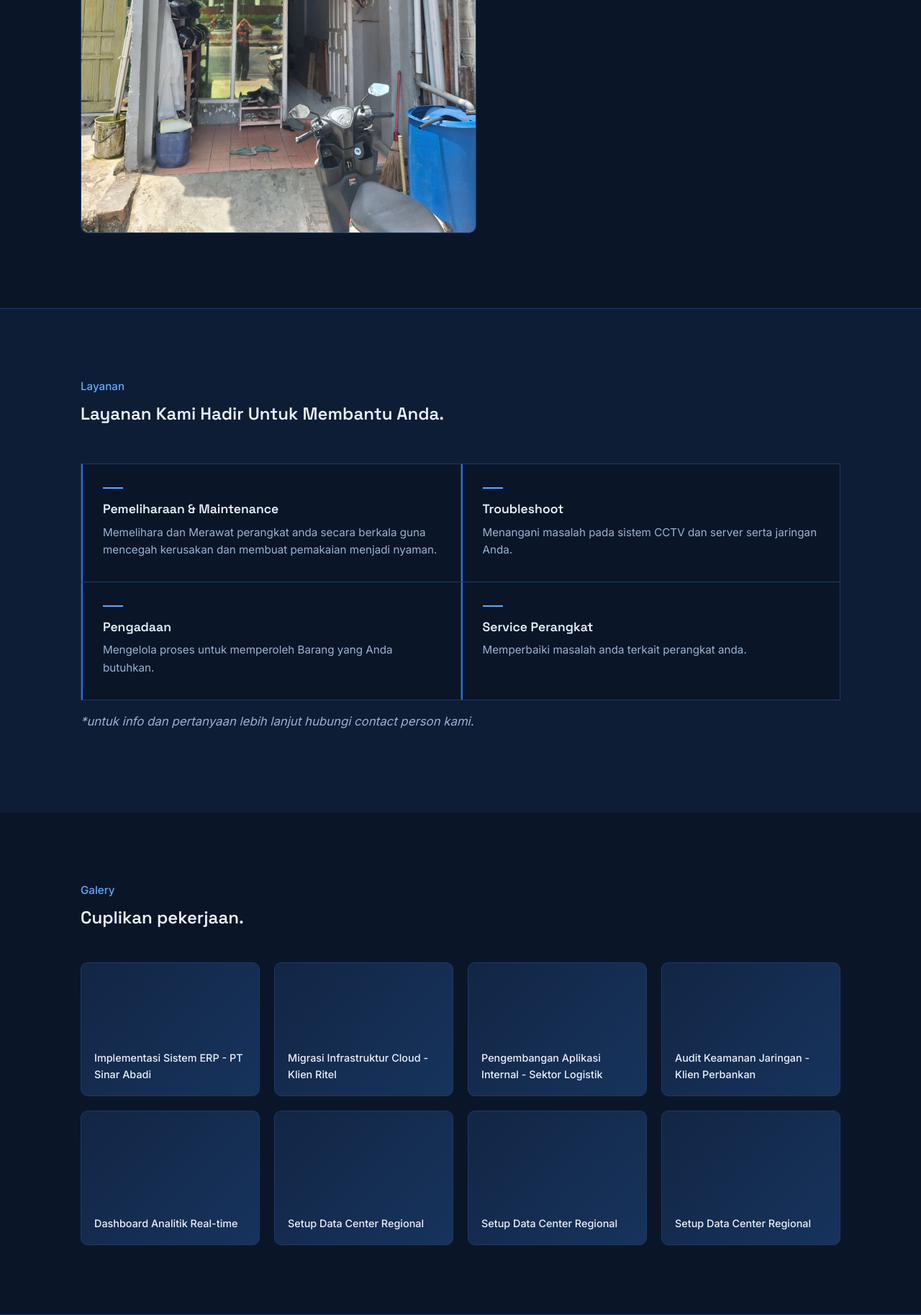
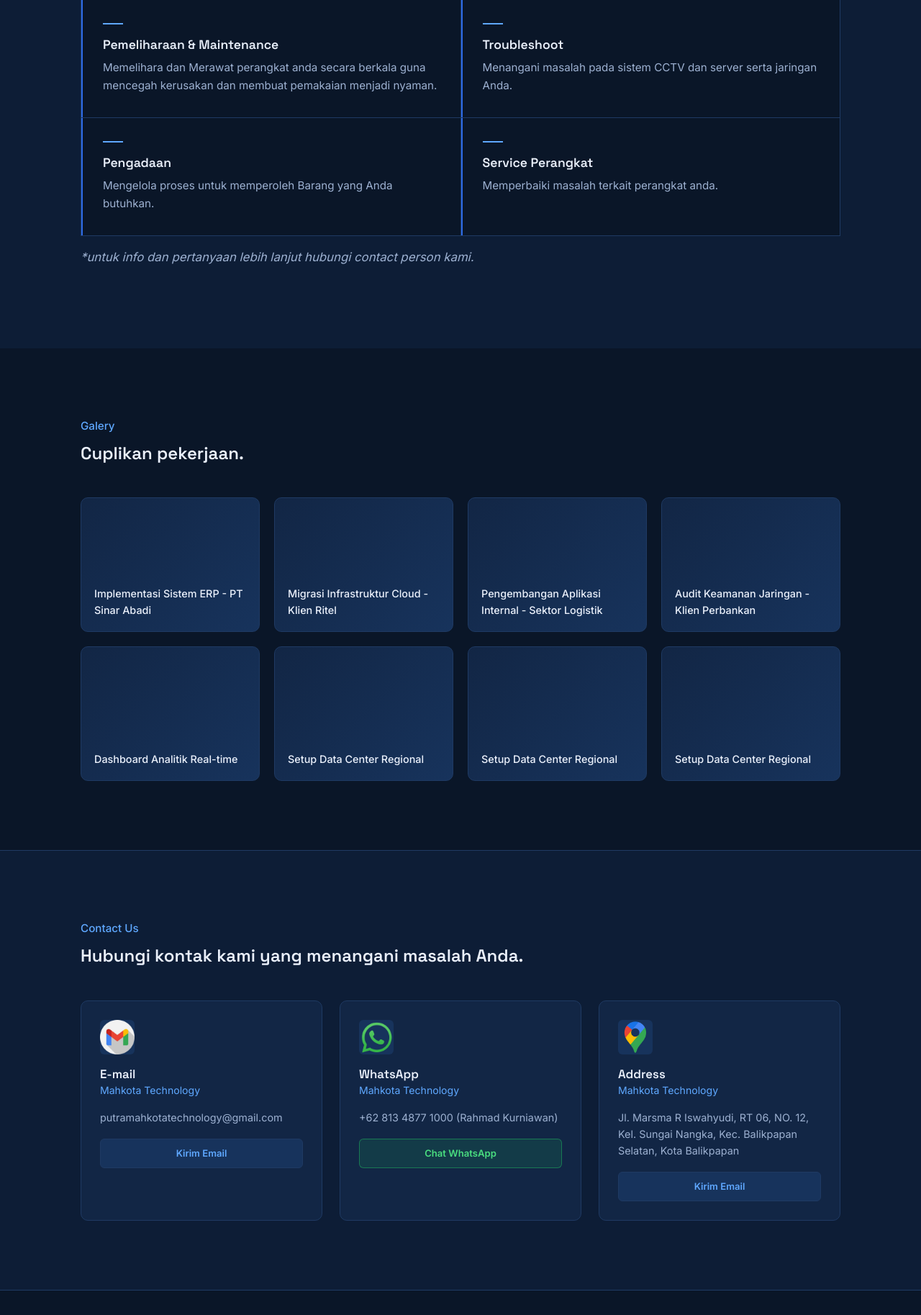
Before and after one commit to zearrs/project, a FastAPI app: page / in a window 1280 px wide. Shown: the part 1873-3700 px from the top of the page at 72% size. Run offline with FastAPI, Linux system fonts and the light colour scheme.

Commit message:
update 2

```diff
--- a/main.py
+++ b/main.py
@@ -39,11 +39,13 @@
         "role": "Mahkota Technology",
         "phone": "+62 813 4877 1000 (Rahmad Kurniawan)",
         "photo": "/static/img/wa1.webp",
+        "whatsapp": "https://wa.me/6281348771000",
     },
+
     {
         "name": "Address",
         "role": "Mahkota Technology",
-        "email": "Jl. Marsma R Iswahyudi, RT 06, NO. 12, Kel. Sungai Nangka, Kec. Balikpapan Selatan, Kota Balikpapan, Kalimantan Timur",
+        "email": "Jl. Marsma R Iswahyudi, RT 06, NO. 12, Kel. Sungai Nangka, Kec. Balikpapan Selatan, Kota Balikpapan",
         "photo": "/static/img/map1.webp",
     }
 ]
--- a/static/css/style.css
+++ b/static/css/style.css
@@ -404,6 +404,48 @@
 .cp-role { color: var(--accent-bright); font-size: 0.88rem; margin: 0 0 14px; }
 .cp-detail { color: var(--text-dim); font-size: 0.9rem; margin: 4px 0; }
 
+.cp-actions {
+  display: flex;
+  gap: 8px;
+  margin-top: 18px;
+  flex-wrap: wrap;
+}
+
+.cp-btn {
+  flex: 1;
+  text-align: center;
+  padding: 9px 12px;
+  border-radius: var(--radius-sm);
+  font-size: 0.82rem;
+  font-weight: 600;
+  border: 1px solid var(--panel-border);
+  color: var(--text);
+  transition: transform 0.15s ease, border-color 0.15s ease, background 0.15s ease;
+  white-space: nowrap;
+}
+
+.cp-btn:hover {
+  transform: translateY(-1px);
+  border-color: var(--accent-bright);
+}
+
+.cp-btn-wa {
+  background: rgba(37, 211, 102, 0.12);
+  border-color: rgba(37, 211, 102, 0.4);
+  color: #4ade80;
+}
+
+.cp-btn-maps {
+  background: rgba(66, 133, 244, 0.12);
+  border-color: rgba(66, 133, 244, 0.4);
+  color: #60a5fa;
+}
+
+.cp-btn-mail {
+  background: var(--accent-dim);
+  border-color: var(--panel-border);
+  color: var(--accent-bright);
+}
 /* =========================================
    GALERY
 ========================================= */
@@ -450,7 +492,7 @@
 
 .footer-inner {
   display: flex;
-  justify-content: space-between;
+  justify-content: center;
   flex-wrap: wrap;
   gap: 8px;
   padding: 32px;
--- a/static/js/main.js
+++ b/static/js/main.js
@@ -104,15 +104,27 @@
     if (!res.ok) throw new Error('Gagal memuat data');
     const data = await res.json();
 
-    grid.innerHTML = data.map(cp => `
-      <div class="cp-card">
-        <img class="cp-avatar" src="${escapeHtml(cp.photo)}" alt="${escapeHtml(cp.name)}" onerror="this.src='/static/img/placeholder.jpg'">
-        <h3>${escapeHtml(cp.name)}</h3>
-        <p class="cp-role">${escapeHtml(cp.role)}</p>
-        <p class="cp-detail">${escapeHtml(cp.email)}</p>
-        <p class="cp-detail">${escapeHtml(cp.phone)}</p>
-      </div>
-    `).join('');
+    grid.innerHTML = data.map(cp => {
+      let actionBtn = '';
+      if (cp.whatsapp) {
+        actionBtn = `<a href="${escapeHtml(cp.whatsapp)}" target="_blank" rel="noopener noreferrer" class="cp-btn cp-btn-wa">Chat WhatsApp</a>`;
+      } else if (cp.maps) {
+        actionBtn = `<a href="${escapeHtml(cp.maps)}" target="_blank" rel="noopener noreferrer" class="cp-btn cp-btn-maps">Buka Maps</a>`;
+      } else if (cp.email) {
+        actionBtn = `<a href="mailto:${escapeHtml(cp.email)}" class="cp-btn cp-btn-mail">Kirim Email</a>`;
+      }
+
+      return `
+        <div class="cp-card">
+          <img class="cp-avatar" src="${escapeHtml(cp.photo)}" alt="${escapeHtml(cp.name)}" onerror="this.src='/static/img/placeholder.jpg'">
+          <h3>${escapeHtml(cp.name)}</h3>
+          <p class="cp-role">${escapeHtml(cp.role)}</p>
+          ${cp.email ? `<p class="cp-detail">${escapeHtml(cp.email)}</p>` : ''}
+          ${cp.phone ? `<p class="cp-detail">${escapeHtml(cp.phone)}</p>` : ''}
+          ${actionBtn ? `<div class="cp-actions">${actionBtn}</div>` : ''}
+        </div>
+      `;
+    }).join('');
   } catch (err) {
     grid.innerHTML = `<p class="cp-detail">Tidak dapat memuat data contact person saat ini.</p>`;
     console.error(err);
--- a/templates/index.html
+++ b/templates/index.html
@@ -13,7 +13,7 @@
 <header class="site-header" id="top">
   <div class="header-inner">
     <a href="#top" class="brand">
-      <span class="brand-mark">&gt;_</span>
+      <span class="brand-mark"></span>
       <span class="brand-name">MAHKOTA<span class="brand-dot"> </span>TECHNOLOGY</span>
     </a>
 
@@ -87,7 +87,7 @@
           <li>Mengembangkan inovasi terbaik dan terkini dalam setiap produk</li>
           <li>Meningkatkan benefit dan nilai tambah bagi mitra</li>
         </ul>
-
+      </div>
 
       <div class="about-image">
         <img src="/static/img/kantor-mahkota.webp" alt="Kantor Mahkota Technology">
@@ -123,7 +123,7 @@
         <div class="about-item">
           <span class="about-mark"></span>
           <h3>Service Perangkat</h3>
-          <p>Memperbaiki masalah anda terkait perangkat anda.</p>
+          <p>Memperbaiki masalah terkait perangkat anda.</p>
         </div>
       </div>
       <p class="section-lead"><i>*untuk info dan pertanyaan lebih lanjut hubungi contact person kami.</i></p>
```
